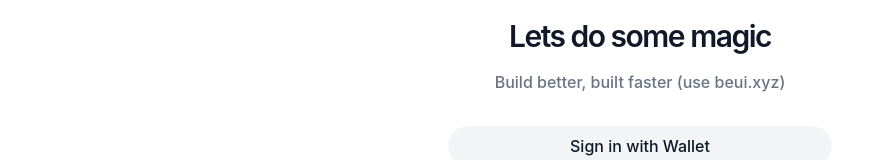
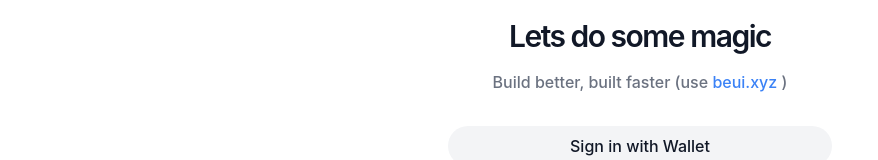
Before and after one commit to starc007/basic-loginAuth, a React (Vite) app: page / in a window 1280 px wide. Shown: the part 142-302 px from the top of the page, without its empty margins (0-878 px from the left). Built offline with nearby package versions, Linux system fonts and the light colour scheme.

Commit message:
chore: update url

```diff
--- a/src/pages/login/login.main.tsx
+++ b/src/pages/login/login.main.tsx
@@ -99,7 +99,15 @@ const Login = () => {
             Lets do some magic
           </h1>
           <p className="mt-4 text-base font-medium text-gray-500">
-            Build better, built faster (use beui.xyz)
+            Build better, built faster (use{" "}
+            <a
+              href="https://beui.xyz/"
+              target="_blank"
+              className="text-blue-500"
+            >
+              beui.xyz
+            </a>{" "}
+            )
           </p>
         </div>
         <div className="mt-8">
```
